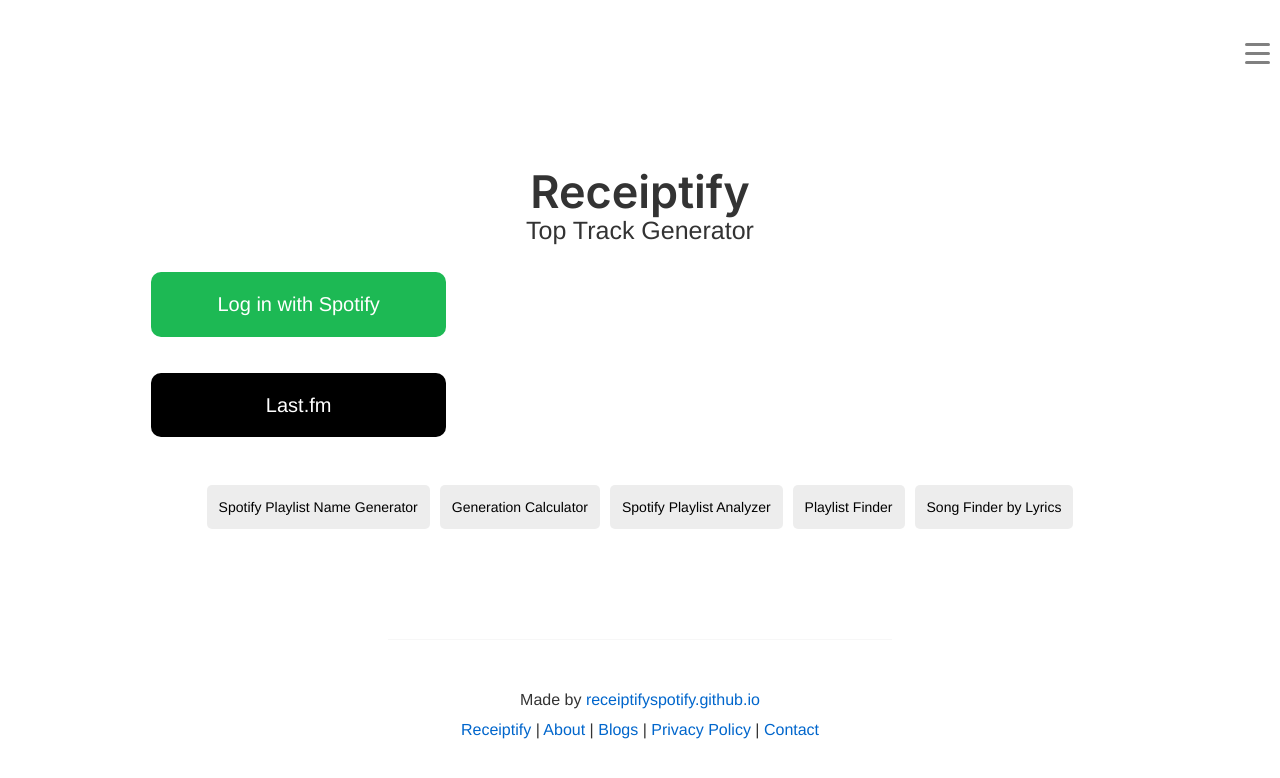
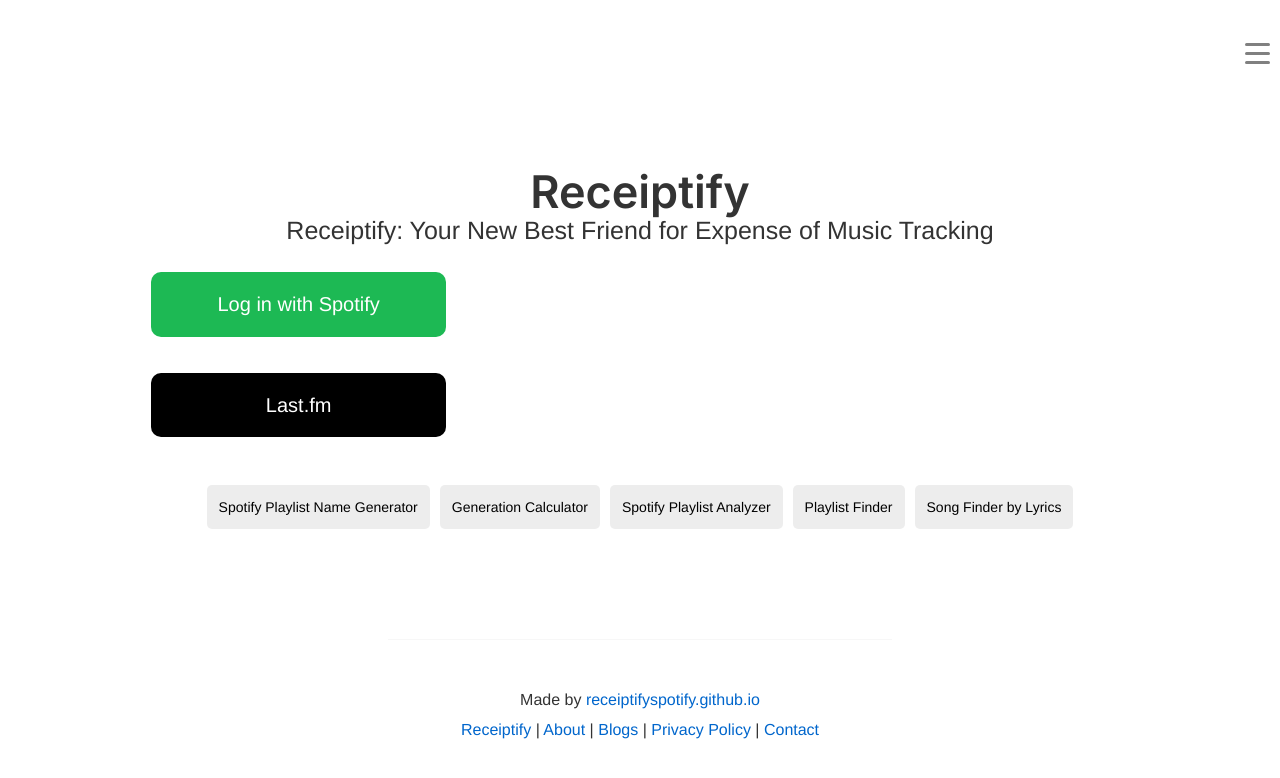
Before and after one commit to receiptifyspotify/receiptifyspotify.github.io, a Jekyll site: the page built from index.markdown, in a window 1280 px wide. Shown: the top 778 px of the page. Built offline with Jekyll 4.4.1, drawn with Linux system fonts in a browser that asks for light colours; nearby versions of some CDN libraries; a script that is not in the unit is left out; comment, search, counter and statistics services are not loaded.

Commit message:
Update home.html

```diff
--- a/_layouts/home.html
+++ b/_layouts/home.html
@@ -40,7 +40,7 @@
               <div class="row">
                 <div class="col-12">
                   <h1>Receiptify</h1>
-                  <h2>Top Track Generator</h2>
+                  <h2>Receiptify: Your New Best Friend for Expense of Music Tracking</h2>
                 </div>
                 <div class="row flex-center btns">
                   <div class="col-12 col-md-4">
```
